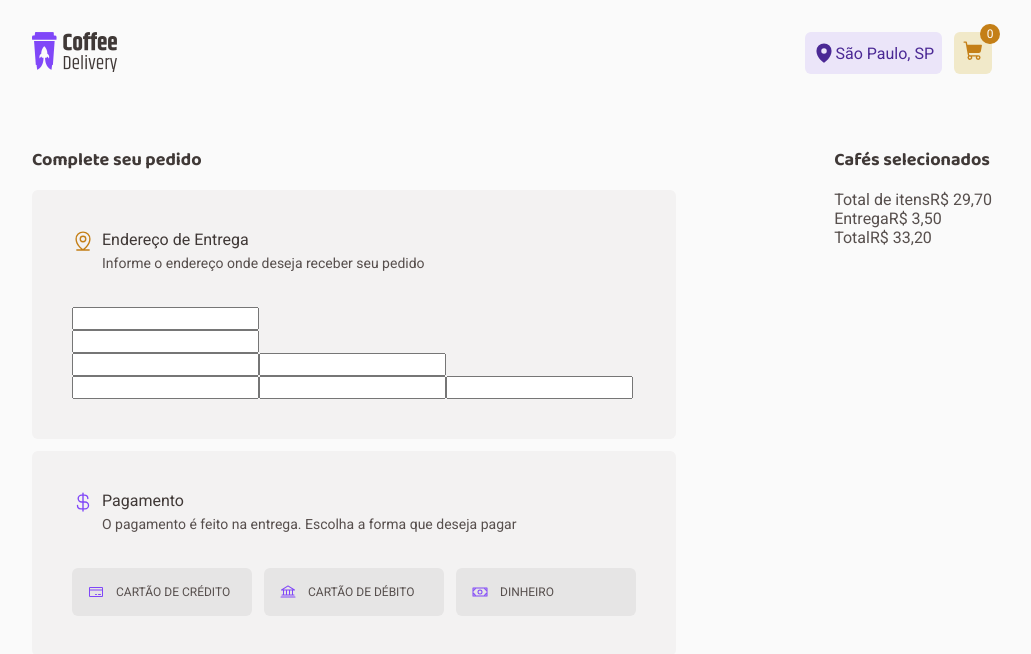
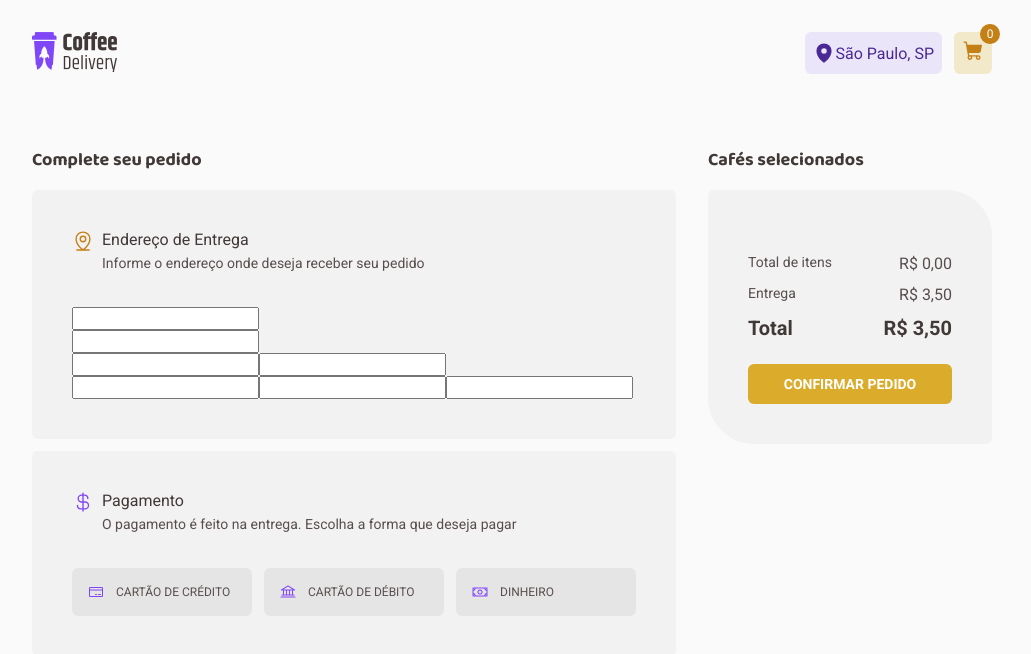
Before and after one commit to gabriel1g/coffee-delivery, a React (Vite) app: page /checkout in a window 1280 px wide. Shown: the top 654 px of the page, without its empty margins (128-1159 px from the left). Built offline with nearby package versions, Linux system fonts and the light colour scheme.

Commit message:
componente de SelectedCoffees

```diff
--- /dev/null
+++ b/src/components/RemoveProductButton/index.tsx
@@ -0,0 +1,25 @@
+import { useContext } from 'react';
+
+import { CartContext } from '@contexts/CartContext';
+import { Trash } from '@phosphor-icons/react';
+
+import { RemoveProductButtonContainer } from './styles';
+
+interface RemoveProductButtonProps {
+  productId: number;
+}
+
+export function RemoveProductButton({ productId }: RemoveProductButtonProps) {
+  const { removeProductFromCart } = useContext(CartContext);
+
+  function handleRemoveProduct() {
+    removeProductFromCart(productId);
+  }
+
+  return (
+    <RemoveProductButtonContainer onClick={handleRemoveProduct}>
+      <Trash size={16} />
+      Remover
+    </RemoveProductButtonContainer>
+  );
+}
--- /dev/null
+++ b/src/components/RemoveProductButton/styles.ts
@@ -0,0 +1,18 @@
+import styled from 'styled-components';
+
+export const RemoveProductButtonContainer = styled.button`
+  padding: 0.5rem;
+  border: none;
+  border-radius: 6px;
+  background-color: ${({ theme }) => theme['base-button']};
+  font-size: 0.75rem;
+  text-transform: uppercase;
+  display: flex;
+  gap: 0.25rem;
+  align-items: center;
+  cursor: pointer;
+
+  svg {
+    color: ${({ theme }) => theme['purple']};
+  }
+`;
--- a/src/data/products.ts
+++ b/src/data/products.ts
@@ -85,7 +85,7 @@ export const products: ProductDTO[] = [
     id: 11,
     name: 'Cubano',
     description: 'Drink gelado de café expresso com rum, creme de leite e hortelã',
-    price: 15.95,
+    price: 9.9,
     tags: ['Especial', 'Alcoólico', 'Gelado'],
     thumb: 'cubano.png',
   },
--- a/src/pages/Checkout/components/SelectedCoffees/index.tsx
+++ b/src/pages/Checkout/components/SelectedCoffees/index.tsx
@@ -1,45 +1,62 @@
 import { useContext } from 'react';
 
 import { ProductsNumber } from '@components/ProductsNumber';
+import { RemoveProductButton } from '@components/RemoveProductButton';
 import { CartContext } from '@contexts/CartContext';
+import { formatMoney } from '@utils/formatMoney';
 
 import { SelectedCoffeesContainer } from './styles';
 
 export function SelectedCoffees() {
   const { cartProducts } = useContext(CartContext);
 
+  const itemsTotalPrice = cartProducts.reduce((prev, curr) => {
+    return prev + curr.price * curr.quantity;
+  }, 0);
+  const deliveryTotalPrice = 3.5;
+  const cartTotalPrice = itemsTotalPrice + deliveryTotalPrice;
+
   return (
     <SelectedCoffeesContainer>
-      <div>
+      <div className="cart_products">
         <ul>
-          {cartProducts.map((product) => (
+          {cartProducts.map((product) => {
+            const formattedPrice = formatMoney(product.price * product.quantity);
+
+            return (
               <li key={product.id}>
+                <div className="item_box">
                   <img src={`src/assets/products/${product.thumb}`} />
-              <div>
+                  <div className="box">
                     <h4>{product.name}</h4>
-                <div>
-                  <button>{product.quantity}</button>
-                  <button>Remover</button>
+                    <div className="buttons">
+                      <ProductsNumber product={product} />
+                      <RemoveProductButton productId={product.id} />
                     </div>
                   </div>
-              <span>R$ {product.price}</span>
+                </div>
+                <span className="price">R$ {formattedPrice}</span>
               </li>
-          ))}
+            );
+          })}
         </ul>
       </div>
-      <div>
-        <div>
+      <div className="total">
+        <div className="values">
+          <div className="expenseTotal">
             <span>Total de itens</span>
-          <span>R$ 29,70</span>
+            <span className="price">R$ {formatMoney(itemsTotalPrice)}</span>
           </div>
-        <div>
+          <div className="expenseTotal">
             <span>Entrega</span>
-          <span>R$ 3,50</span>
+            <span className="price">R$ {formatMoney(deliveryTotalPrice)}</span>
           </div>
-        <div>
+          <div className="cartTotal">
             <span>Total</span>
-          <span>R$ 33,20</span>
+            <span className="price">R$ {formatMoney(cartTotalPrice)}</span>
           </div>
+        </div>
+        <button className="confirm_order">Confirmar Pedido</button>
       </div>
     </SelectedCoffeesContainer>
   );
--- a/src/pages/Checkout/components/SelectedCoffees/styles.ts
+++ b/src/pages/Checkout/components/SelectedCoffees/styles.ts
@@ -1,3 +1,97 @@
 import styled from 'styled-components';
 
-export const SelectedCoffeesContainer = styled.div``;
+export const SelectedCoffeesContainer = styled.div`
+  padding: 2.5rem;
+  border-radius: 6px 46px;
+  background-color: ${({ theme }) => theme['base-card']};
+  display: flex;
+  flex-direction: column;
+  gap: 1.5rem;
+
+  .cart_products {
+    ul {
+      display: flex;
+      flex-direction: column;
+      gap: 1.5rem;
+
+      li {
+        padding-bottom: 1.5rem;
+        border-bottom: 1px solid ${({ theme }) => theme['base-button']};
+        display: flex;
+        justify-content: space-between;
+
+        .item_box {
+          display: flex;
+          gap: 1.25rem;
+
+          img {
+            height: 4rem;
+            width: 4rem;
+          }
+
+          .box {
+            display: flex;
+            flex-direction: column;
+            gap: 0.5rem;
+
+            h4 {
+              color: ${({ theme }) => theme['base-subtitle']};
+              font-family: 'Roboto';
+              font-size: 1rem;
+            }
+
+            .buttons {
+              display: flex;
+              gap: 0.5rem;
+            }
+          }
+        }
+
+        .price {
+          font-weight: bold;
+        }
+      }
+    }
+  }
+
+  .total {
+    display: flex;
+    flex-direction: column;
+    gap: 1.5rem;
+
+    .values {
+      display: flex;
+      flex-direction: column;
+      gap: 0.75rem;
+
+      .expenseTotal {
+        font-size: 0.875rem;
+        display: flex;
+        justify-content: space-between;
+
+        .price {
+          font-size: 1rem;
+        }
+      }
+
+      .cartTotal {
+        color: ${({ theme }) => theme['base-subtitle']};
+        font-size: 1.25rem;
+        font-weight: bold;
+        display: flex;
+        justify-content: space-between;
+      }
+    }
+
+    .confirm_order {
+      padding: 0.75rem;
+      border: none;
+      border-radius: 6px;
+      background-color: ${({ theme }) => theme['yellow']};
+      color: ${({ theme }) => theme['white']};
+      font-size: 0.875rem;
+      font-weight: bold;
+      text-transform: uppercase;
+    }
+  }
+`;
--- a/src/pages/Checkout/styles.ts
+++ b/src/pages/Checkout/styles.ts
@@ -3,13 +3,16 @@ import styled from 'styled-components';
 export const CheckoutContainer = styled.div`
   padding: 2.5rem 0;
   display: flex;
-  justify-content: space-between;
   gap: 2rem;
 
   .col {
     display: flex;
     flex-direction: column;
     gap: 1rem;
+
+    &:last-child {
+      flex-grow: 1;
+    }
 
     h2 {
       color: ${({ theme }) => theme['base-subtitle']};
```
Lines whose indentation alone changed are shown as unchanged.
